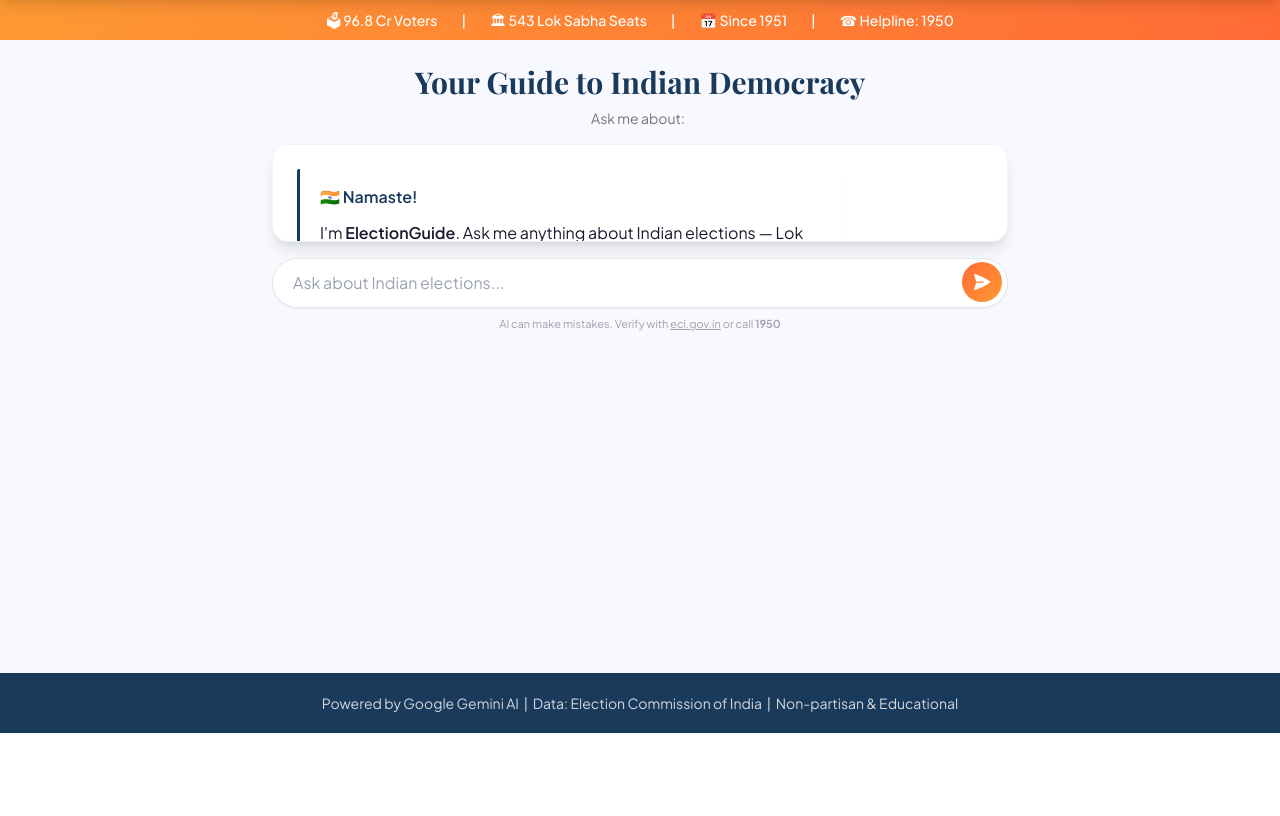
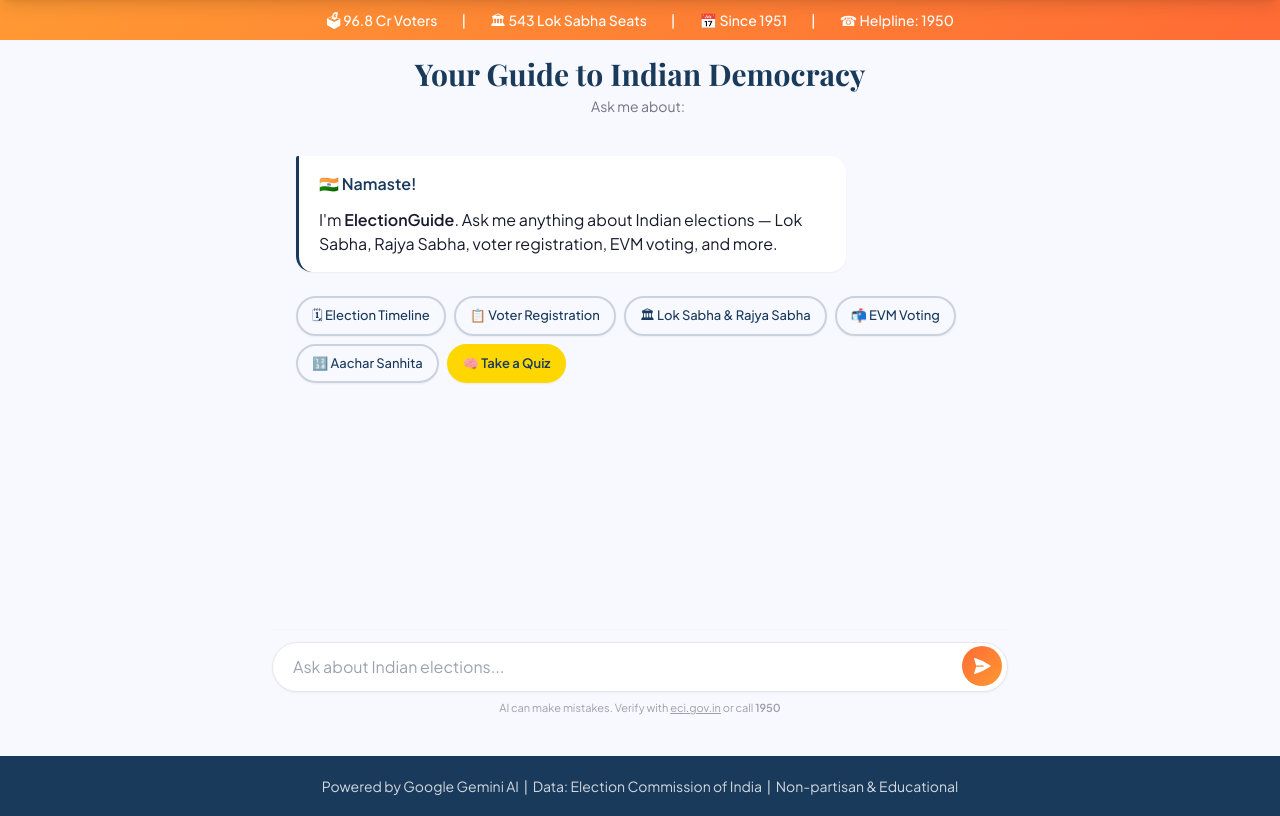
Before and after one commit to anshumansingh0408-hub/promptwar2, a Flask app: page / in a window 1280 px wide. Shown: the part 67-883 px from the top of the page. Before the commit the page ends 800 px from the top, so only its background shows below. Run offline with Flask 3, Linux system fonts and the light colour scheme; some libraries are stand-ins or nearby versions.

Commit message:
Fix chat layout: full-screen viewport height, remove card box, sticky input bar

```diff
--- a/templates/index.html
+++ b/templates/index.html
@@ -11,23 +11,31 @@
         animation: blink 1s step-end infinite;
         padding-right: 2px;
     }
+    /* Full-screen chat layout */
+    .chat-scroll-area {
+        height: calc(100vh - 280px);
+        overflow-y: auto;
+    }
+    @media (max-width: 767px) {
+        .chat-scroll-area {
+            height: calc(100vh - 240px);
+        }
+    }
 </style>
 {% endblock %}
 
 {% block content %}
-<div class="max-w-3xl mx-auto px-4 py-6 flex flex-col flex-grow min-h-0">
-
-    <!-- Hero Text with Typewriter -->
-    <div class="text-center mb-4">
-        <h2 class="font-display text-2xl sm:text-3xl text-secondary mb-2">Your Guide to Indian Democracy</h2>
+<!-- Hero Text with Typewriter — above the chat -->
+<div class="text-center py-4 bg-paper">
+    <h2 class="font-display text-2xl sm:text-3xl text-secondary mb-1">Your Guide to Indian Democracy</h2>
     <p class="text-sm text-ink/60">Ask me about: <span id="typewriter" class="typewriter-cursor text-primary font-semibold"></span></p>
 </div>
 
-    <!-- Chat Window -->
-    <div class="flex-grow flex flex-col min-h-0 bg-white rounded-2xl overflow-hidden shadow-lg border border-gray-100 relative pb-20 sm:pb-24">
+<!-- Full-height Chat Area (no box/card wrapper) -->
+<div class="max-w-3xl mx-auto w-full px-4 flex flex-col flex-grow min-h-0">
 
-        <!-- Chat Messages Area -->
-        <div id="chatWindow" class="absolute inset-0 flex flex-col overflow-y-auto p-4 sm:p-6 gap-4 scroll-smooth" aria-label="Chat messages" aria-live="polite" aria-atomic="false">
+    <!-- Scrollable Chat Messages -->
+    <div id="chatWindow" class="chat-scroll-area flex flex-col p-4 sm:p-6 gap-5 scroll-smooth" aria-label="Chat messages" aria-live="polite" aria-atomic="false">
 
         <!-- Welcome Message -->
         <div class="flex justify-start animate-fade-up">
@@ -37,20 +45,19 @@
             </div>
         </div>
 
-            <!-- Topic Chips -->
+        <!-- Topic Chips (inside chat, hidden after first message) -->
         <div id="topicChips" class="flex flex-wrap gap-2 mt-1 animate-fade-up" style="animation-delay: 0.2s;">
             <button class="topic-btn px-3.5 py-2 rounded-full text-[13px] font-medium text-secondary border-2 border-secondary/20 hover:bg-primary hover:text-white hover:border-primary transition-all shadow-sm focus:outline-none focus:ring-2 focus:ring-primary/50" data-topic="Tell me about the Election Timeline in India" title="Ask about the Election Timeline">🗓 Election Timeline</button>
             <button class="topic-btn px-3.5 py-2 rounded-full text-[13px] font-medium text-secondary border-2 border-secondary/20 hover:bg-primary hover:text-white hover:border-primary transition-all shadow-sm focus:outline-none focus:ring-2 focus:ring-primary/50" data-topic="How do I register as a voter in India?" title="Ask about Voter Registration">📋 Voter Registration</button>
-                <button class="topic-btn px-3.5 py-2 rounded-full text-[13px] font-medium text-secondary border-2 border-secondary/20 hover:bg-primary hover:text-white hover:border-primary transition-all shadow-sm focus:outline-none focus:ring-2 focus:ring-primary/50" data-topic="Explain Lok Sabha and Rajya Sabha" title="Ask about Lok Sabha & Rajya Sabha">🏛 Lok Sabha & Rajya Sabha</button>
+            <button class="topic-btn px-3.5 py-2 rounded-full text-[13px] font-medium text-secondary border-2 border-secondary/20 hover:bg-primary hover:text-white hover:border-primary transition-all shadow-sm focus:outline-none focus:ring-2 focus:ring-primary/50" data-topic="Explain Lok Sabha and Rajya Sabha" title="Ask about Lok Sabha &amp; Rajya Sabha">🏛 Lok Sabha &amp; Rajya Sabha</button>
             <button class="topic-btn px-3.5 py-2 rounded-full text-[13px] font-medium text-secondary border-2 border-secondary/20 hover:bg-primary hover:text-white hover:border-primary transition-all shadow-sm focus:outline-none focus:ring-2 focus:ring-primary/50" data-topic="How does EVM voting work in India?" title="Ask about EVM Voting">📬 EVM Voting</button>
             <button class="topic-btn px-3.5 py-2 rounded-full text-[13px] font-medium text-secondary border-2 border-secondary/20 hover:bg-primary hover:text-white hover:border-primary transition-all shadow-sm focus:outline-none focus:ring-2 focus:ring-primary/50" data-topic="What is the Model Code of Conduct (Aachar Sanhita)?" title="Ask about Aachar Sanhita">🔢 Aachar Sanhita</button>
             <button id="quizBtn" class="px-3.5 py-2 rounded-full text-[13px] font-semibold bg-accent text-secondary border-2 border-accent hover:bg-yellow-500 transition-all shadow-sm focus:outline-none focus:ring-2 focus:ring-accent/50" title="Take a short interactive election quiz">🧠 Take a Quiz</button>
         </div>
     </div>
-    </div>
 
-    <!-- Input Area -->
-    <div class="mt-4">
+    <!-- Sticky Input Bar -->
+    <div class="sticky bottom-0 bg-paper pt-3 pb-4 border-t border-gray-100">
         <form id="chatForm" class="flex items-end gap-3 relative">
             <textarea
                 id="messageInput"
```
Lines whose indentation alone changed are shown as unchanged.
